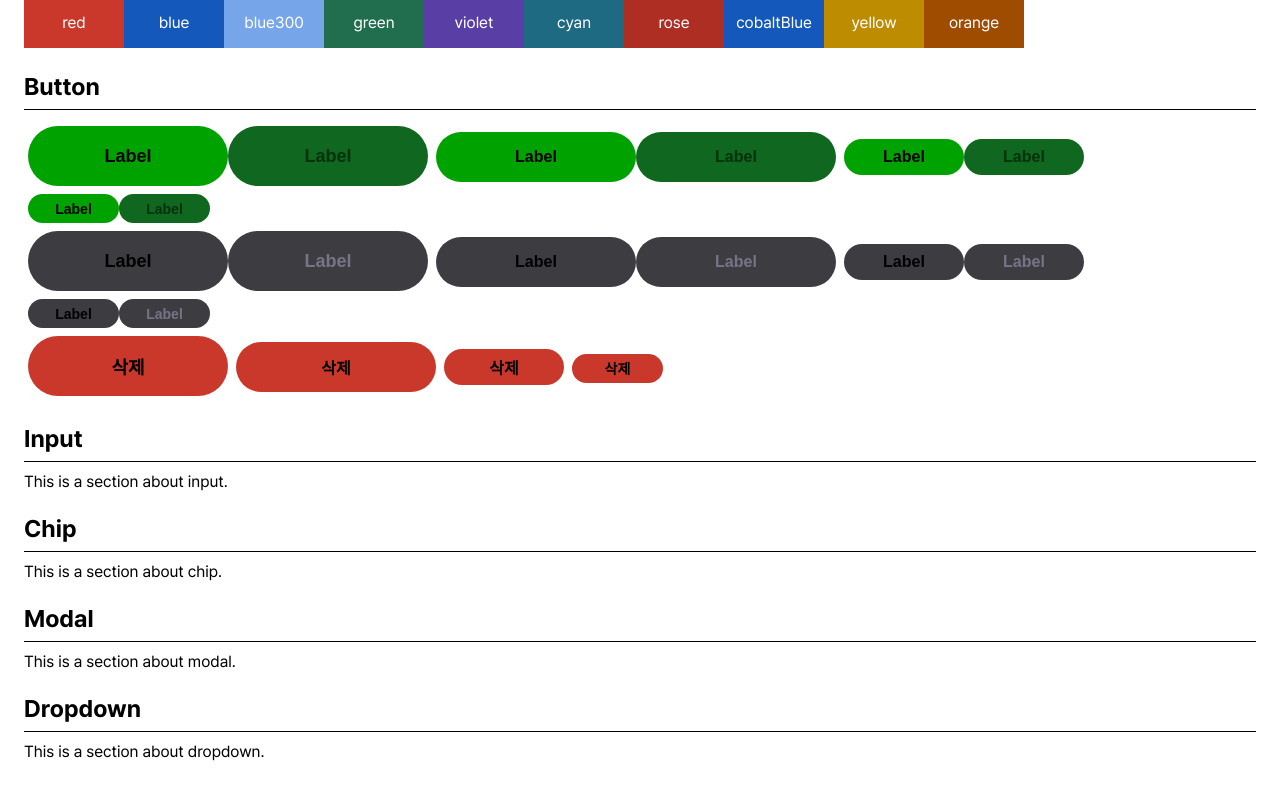
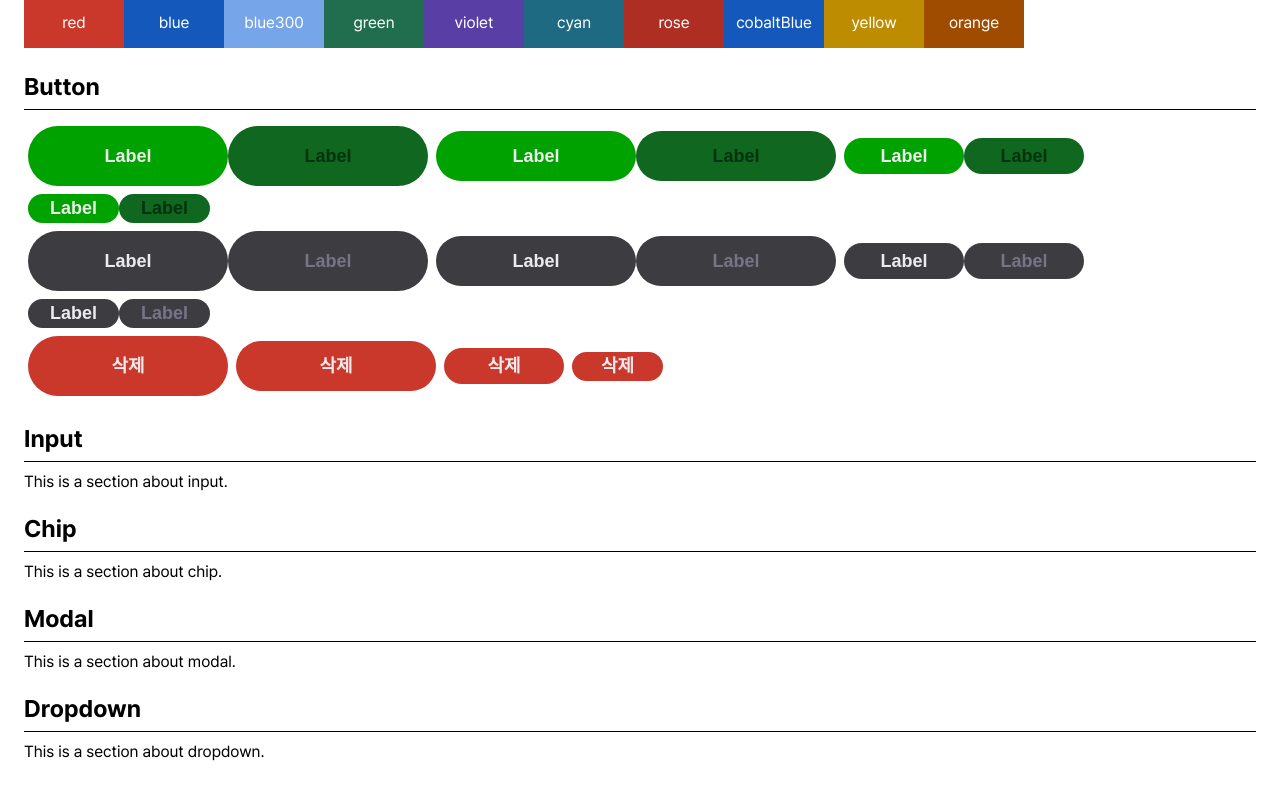
Before and after one commit to Codeit-FE18-Part3-Team4/Taskify, a Next.js app: page /test-components in a window 1280 px wide. Shown: the part 1080-1880 px from the top of the page. Built offline with nearby package versions, Linux system fonts and the light colour scheme.

Commit message:
♻️ refactor [#4] 폰트 props로 받기 추가, 넓이 높이 full 사이즈 추가, 컬러 변수로 변경

```diff
--- a/src/components/button/button.module.css
+++ b/src/components/button/button.module.css
@@ -1,11 +1,9 @@
 .button {
-  color: var(--color-white);
+  color: var(--color-gray200);
   border: none;
   border-radius: 100px;
-  font-weight: 600;
   cursor: pointer;
   transition: 0.3s ease-in-out;
-  font-size: 18px;
 }
 .auto {
   width: 100%;
@@ -14,46 +12,48 @@
 .lg {
   width: 200px;
   height: 60px;
-  font-size: 18px;
 }
 .md {
   width: 200px;
   height: 50px;
-  font-size: 16px;
 }
 .sm {
   width: 120px;
   height: 36px;
-  font-size: 16px;
 }
 .xs {
   width: 91px;
   height: 29px;
-  font-size: 14px;
+}
+.widthFull{
+  width: 100%;
+}
+.heightFull{
+  height: 100%;
 }
 .primary {
-  background: #00a200;
+  background: var(--color-brand500);
 }
 .primary:hover {
-  background: #0b8a0b;
+  background: var(--color-brand600);
 }
 .secondary {
-  background: #3c3c41;
+  background: var(--color-gray900);
 }
 .secondary:hover {
-  background: #333236;
+  background: var(--color-black600);
 }
 .delete {
-  background: #ca372b;
+  background: var(--color-red500);
 }
 .disabled {
   cursor: not-allowed;
 }
 .primary.disabled {
-  background: #10671f;
-  color: #00330d;
+  background: var(--color-brand800);
+  color: var(--color-brand950);
 }
 .secondary.disabled {
-  background: #3c3c41;
-  color: #787486;
+  background: var(--color-gray900);
+  color: var(--color-gray500);
 }
--- a/src/components/button/button.tsx
+++ b/src/components/button/button.tsx
@@ -1,4 +1,5 @@
 import { MouseEventHandler, ReactNode } from "react";
+import Typography from "../typography/typography";
 import styles from "./button.module.css";
 
 export enum ButtonVariant {
@@ -15,11 +16,20 @@ export enum ButtonSize {
   Auto = "auto",
 }
 
+export const ButtonFontSize = {
+  lg2SemiBold: Typography.lg2SemiBold,
+  lgSemiBold: Typography.lgSemiBold,
+  mdSemiBold: Typography.mdSemiBold
+} as const;
+
 interface ButtonProps {
   children: ReactNode;
   variant?: ButtonVariant;
   size?: ButtonSize;
+  fontSize?: typeof ButtonFontSize[keyof typeof ButtonFontSize];
   disabled?: boolean;
+  isWidthFull?: boolean;
+  isHeightFull?: boolean;
   onClick?: MouseEventHandler<HTMLButtonElement>;
 }
 
@@ -27,13 +37,16 @@ export default function Button({
   children,
   variant = ButtonVariant.Primary,
   size = ButtonSize.Auto,
+  fontSize = ButtonFontSize.lg2SemiBold,
   disabled,
+  isWidthFull,
+  isHeightFull,
   onClick,
 }: ButtonProps) {
   const disabledStyle = disabled === true ? styles.disabled : "";
   return (
     <button
-      className={`${styles.button} ${styles[variant]} ${styles[size]} ${disabledStyle}`}
+      className={`${styles.button} ${styles[variant]} ${styles[size]} ${fontSize} ${isWidthFull ? styles.widthFull : ""} ${isHeightFull ? styles.heightFull : ""} ${disabledStyle}`}
       disabled={disabled}
       onClick={onClick}
     >
```
